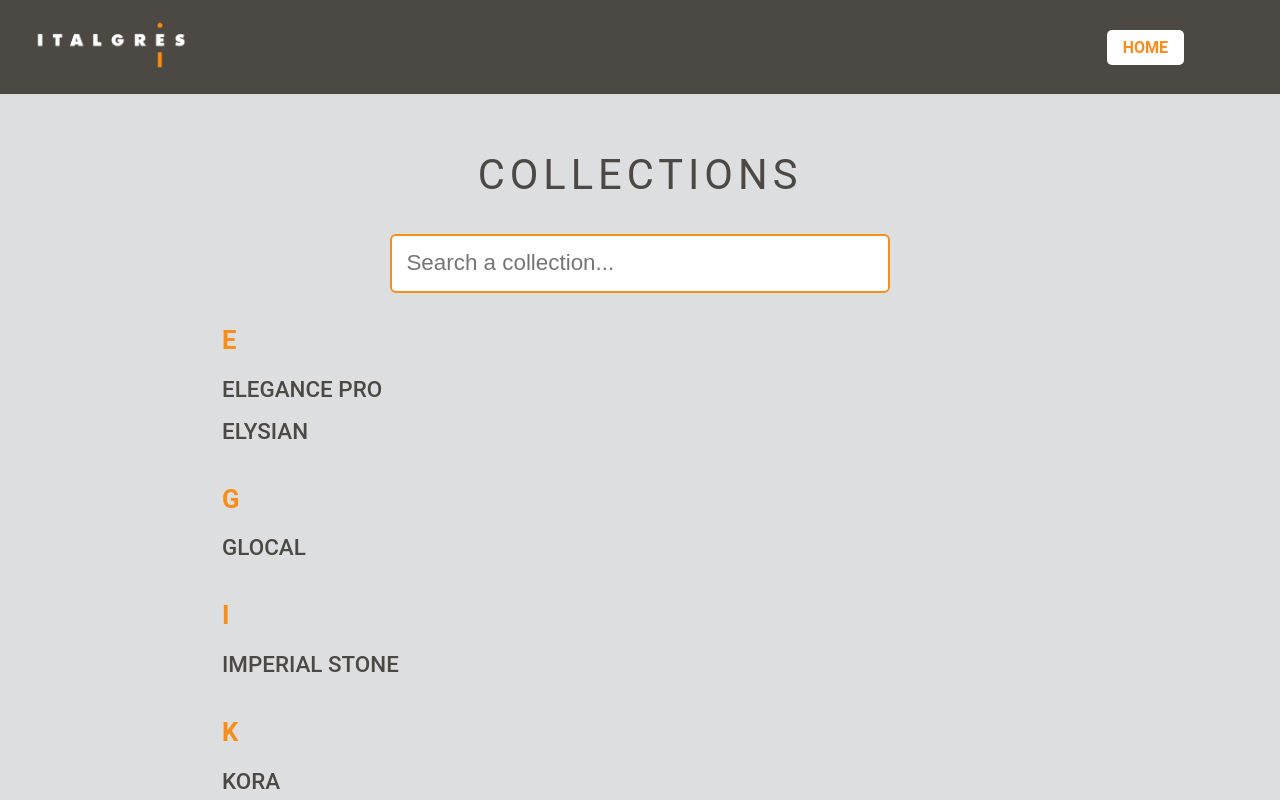
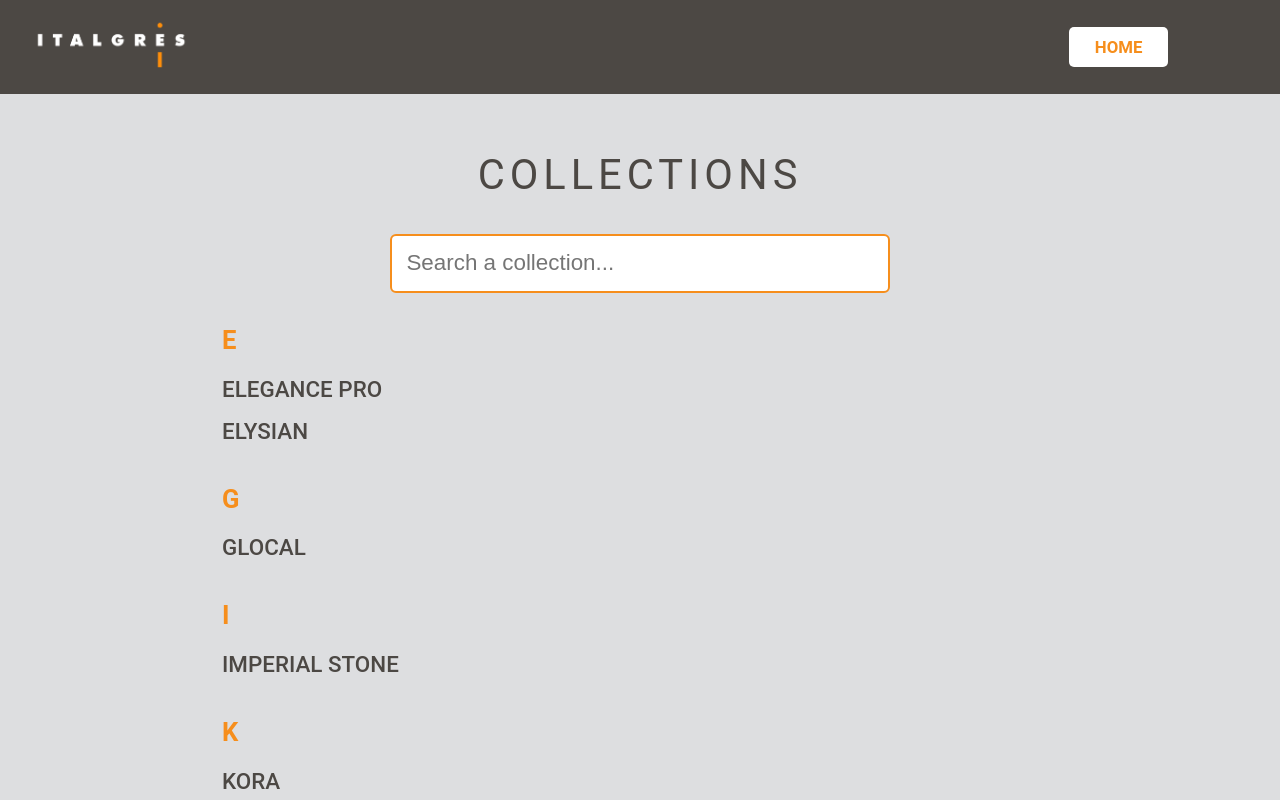
Before and after one commit to annaMontoliu/italgres-buscador-react-vite, a React (Vite) app: page / in a window 1280 px wide. Shown: the top 800 px of the page. Built offline with nearby package versions, Linux system fonts and the light colour scheme.

Commit message:
grande boton home

```diff
--- a/src/style.css
+++ b/src/style.css
@@ -19,7 +19,7 @@
   background: var(--paper);
   font-family: Roboto, Arial, sans-serif;
 
-  /* 👇 para que el contenido no quede debajo del header fijo */
+  /* para el header fijo */
   padding-top: 90px;
 }
 
@@ -34,7 +34,6 @@
   justify-content: space-between;
   padding: 0 32px;
 
-  /* 👇 HEADER SIEMPRE VISIBLE */
   position: fixed;
   top: 0;
   left: 0;
@@ -49,16 +48,17 @@
 nav {
   display: flex;
   gap: 32px;
-  margin-right: 64px;
+  margin-right: 80px; /* un poco más hacia el margen derecho */
 }
 
 nav a {
   color: var(--brand);
   font-weight: bold;
   background-color: white;
-  padding: 0.5rem 1rem;
+  padding: 0.6rem 1.6rem; /* botón más ancho */
   border-radius: 5px;
   text-decoration: none;
+  font-size: 1.05rem; /* texto un poco más grande */
 }
 
 /* ----------------------------- */
@@ -255,7 +255,7 @@
   z-index: 10;
 }
 
-/* X en la esquina de la foto */
+/* X */
 .close {
   top: 10vh;
   right: 4vw;
```
